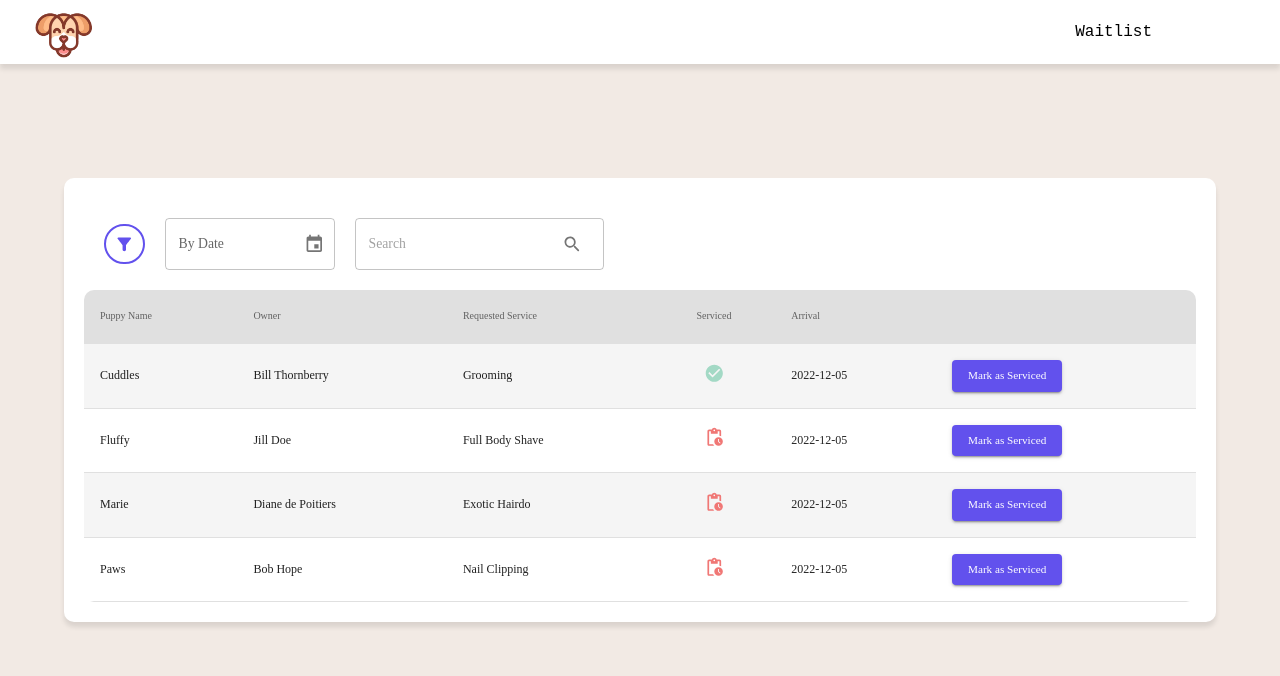
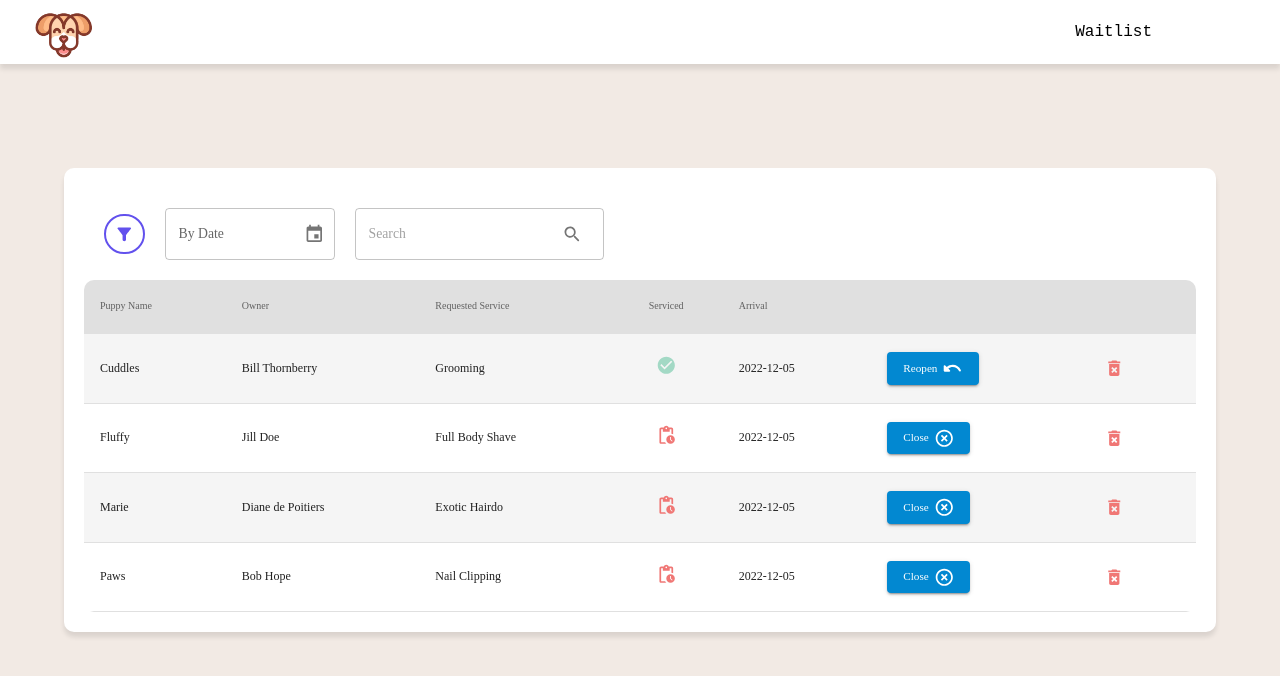
Before and after one commit to MohamedAmineDHIAB/puppy-waitlist-nextjs-app, a Next.js app: page / in a window 1280 px wide. Shown: the top 676 px of the page. Built offline with nearby package versions, Linux system fonts and the light colour scheme; a web font is replaced by a local one.

Commit message:
added put function and reworked style :up:

```diff
--- a/components/table.tsx
+++ b/components/table.tsx
@@ -11,8 +11,13 @@ import { useEffect, useState } from "react";
 import DatePicker from "./datePicker";
 import dayjs, { Dayjs } from "dayjs";
 import Search from "./search";
-import { Button } from "@mui/material";
+import { Button, IconButton } from "@mui/material";
 import get from "../middleware/get";
+import put from "../middleware/put";
+import FakeData from "../data/fakeData";
+import DeleteForeverIcon from "@mui/icons-material/DeleteForever";
+import HighlightOffIcon from "@mui/icons-material/HighlightOff";
+import UndoRoundedIcon from "@mui/icons-material/UndoRounded";
 const TableWrapper = styled.div`
     width: 90%;
     background-color: white;
@@ -48,11 +53,25 @@ const Table = () => {
     const [FilterValue, setFilterValue] = useState<string>("all");
     const [SearchValue, setSearchValue] = useState<string>("");
     const [data, setData] = useState<any>();
+    const handleGet = (
+        FilterValue: string,
+        SearchValue: string,
+        DateValue: Dayjs | null,
+        Data: any[]
+    ) => {
+        const Res = get(FilterValue, SearchValue, DateValue, Data);
+        setData([...Res]);
+    };
+    const handlePut = (item: any) => {
+        const Res = put(item.id, item.arrival, !item.serviced, data);
+        setData([...Res]);
+    };
     useEffect(() => {
-        const Res = get(FilterValue, SearchValue, DateValue);
-        setData(Res);
-    }, [FilterValue, SearchValue, DateValue]);
-
+        handleGet(FilterValue, SearchValue, DateValue, FakeData);
+    }, [FilterValue, SearchValue, DateValue, FakeData]);
+    if (!data) return <div>Loading...</div>;
+    else {
+        console.log(data[0].entries[0].serviced);
         return (
             <TableWrapper>
                 <TabelBar>
@@ -60,7 +79,10 @@ const Table = () => {
                         FilterValue={FilterValue}
                         setFilterValue={setFilterValue}
                     />
-                <DatePicker value={DateValue} handleChange={handleDateChange} />
+                    <DatePicker
+                        value={DateValue}
+                        handleChange={handleDateChange}
+                    />
                     <Search value={SearchValue} handleChange={setSearchValue} />
                 </TabelBar>
                 <MuiTable sx={{ borderRadius: "10px", overflow: "hidden" }}>
@@ -76,6 +98,8 @@ const Table = () => {
                                     </StyledTableCell>
                                 );
                             })}
+                            {/* empty cells to match the header */}
+                            <StyledTableCell></StyledTableCell>
                             <StyledTableCell></StyledTableCell>
                         </TableRow>
                     </TableHead>
@@ -86,7 +110,9 @@ const Table = () => {
                                     <StyledTableCell component="th" scope="row">
                                         {item.puppyName}
                                     </StyledTableCell>
-                                <StyledTableCell>{item.owner}</StyledTableCell>
+                                    <StyledTableCell>
+                                        {item.owner}
+                                    </StyledTableCell>
                                     <StyledTableCell>
                                         {item.requestedService}
                                     </StyledTableCell>
@@ -98,15 +124,46 @@ const Table = () => {
                                         )}
                                     </StyledTableCell>
                                     <StyledTableCell>
-                                    {dayjs(item.arrival).format("YYYY-MM-DD")}
+                                        {dayjs(item.arrival).format(
+                                            "YYYY-MM-DD"
+                                        )}
                                     </StyledTableCell>
                                     <StyledTableCell>
+                                        {item.serviced ? (
                                             <Button
-                                        sx={{ fontSize: "0.7rem" }}
+                                                sx={{
+                                                    fontSize: "0.7rem",
+
+                                                    gap: "5px",
+                                                }}
                                                 variant="contained"
+                                                onClick={() => {
+                                                    handlePut(item);
+                                                }}
+                                                color="info"
                                             >
-                                        Mark as Serviced
+                                                Reopen <UndoRoundedIcon />
                                             </Button>
+                                        ) : (
+                                            <Button
+                                                sx={{
+                                                    fontSize: "0.7rem",
+                                                    gap: "5px",
+                                                }}
+                                                variant="contained"
+                                                onClick={() => {
+                                                    handlePut(item);
+                                                }}
+                                                color="info"
+                                            >
+                                                Close <HighlightOffIcon />
+                                            </Button>
+                                        )}
+                                    </StyledTableCell>
+                                    <StyledTableCell>
+                                        <IconButton>
+                                            <DeleteForeverIcon color="error" />
+                                        </IconButton>
                                     </StyledTableCell>
                                 </StyledTableRow>
                             ));
@@ -115,6 +172,7 @@ const Table = () => {
                 </MuiTable>
             </TableWrapper>
         );
+    }
 };
 
 export default Table;
--- a/middleware/get.ts
+++ b/middleware/get.ts
@@ -1,25 +1,14 @@
-import FakeData from "../data/fakeData";
 import { Dayjs } from "dayjs";
 
-const ConcatEntries = (data: any) => {
-    let entries: any[];
-    entries = [];
-    data.forEach((item: any) => {
-        entries = entries.concat(item.entries);
-    });
-    return entries;
-};
 export default function get(
     FilterValue: string,
     SearchValue: string,
-    DateValue: Dayjs | null
+    DateValue: Dayjs | null,
+    Data: any[]
 ) {
     let copyFakeData: any[];
     const date = DateValue?.format("YYYY-MM-DD");
-    copyFakeData = date
-        ? FakeData.filter((item) => item.date === date)
-        : FakeData;
-    console.log(copyFakeData);
+    copyFakeData = date ? Data.filter((item) => item.date === date) : Data;
     copyFakeData = copyFakeData.map((item: any) => {
         let entries: any[];
         entries = item.entries;
@@ -30,12 +19,13 @@ export default function get(
         }
         if (SearchValue !== "") {
             entries = entries.filter((entry: any) =>
-                entry.owner.toLowerCase().includes(SearchValue.toLowerCase())
+                (entry.owner + entry.puppyName + entry.requestedService)
+                    .toLowerCase()
+                    .includes(SearchValue.toLowerCase())
             );
         }
         return { ...item, entries };
     });
-    console.log(copyFakeData);
 
     return copyFakeData;
 }
--- a/middleware/put.ts
+++ b/middleware/put.ts
@@ -0,0 +1,24 @@
+import dayjs from "dayjs";
+
+export default function put(
+    id: string,
+    arrival: string,
+    serviced: boolean,
+    Data: any[]
+) {
+    // search for the document with the date equal to the date of arrival (to optimize our search and avoid looking at all the entries)
+    // then search for the entry with the id equal to the id of the entry to be updated
+    // then update the serviced property of the entry
+    // update Data accordingly
+    // return the updated entry
+    Data.map((item: any) => {
+        if (item.date === dayjs(arrival).format("YYYY-MM-DD")) {
+            item.entries.map((entry: any) => {
+                if (entry.id === id) {
+                    entry.serviced = serviced;
+                }
+            });
+        }
+    });
+    return Data;
+}
--- a/styles/muiStyles.tsx
+++ b/styles/muiStyles.tsx
@@ -54,9 +54,11 @@ export const theme = createTheme({
         },
         error: {
             main: "#F07775",
+            dark: "#F07775",
         },
         success: {
             main: "#A3D9C5",
+            dark: "#64DFB2",
         },
     },
 });
```
Also changed, not shown: middleware/delete.ts (added). Lines whose indentation alone changed are shown as unchanged.
